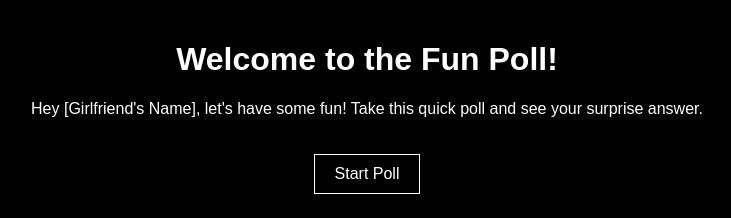
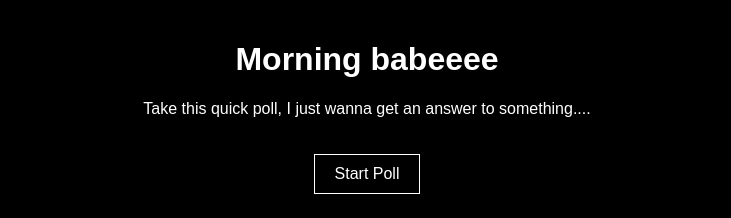
Before and after one commit to ghkzls/ghkzls, a plain HTML site: page index.html in a window 1280 px wide. Shown: the whole page, without its empty margins (273-1004 px from the left). Drawn offline with Linux system fonts and the light colour scheme.

Commit message:
index.html

```diff
--- a/index.html
+++ b/index.html
@@ -28,8 +28,8 @@
 </head>
 <body>
     <div class="container">
-        <h1>Welcome to the Fun Poll!</h1>
-        <p>Hey [Girlfriend's Name], let's have some fun! Take this quick poll and see your surprise answer.</p>
+        <h1>Morning babeeee</h1>
+        <p>Take this quick poll, I just wanna get an answer to something....</p>
         <a href="poll.html">Start Poll</a>
     </div>
 </body>
```
